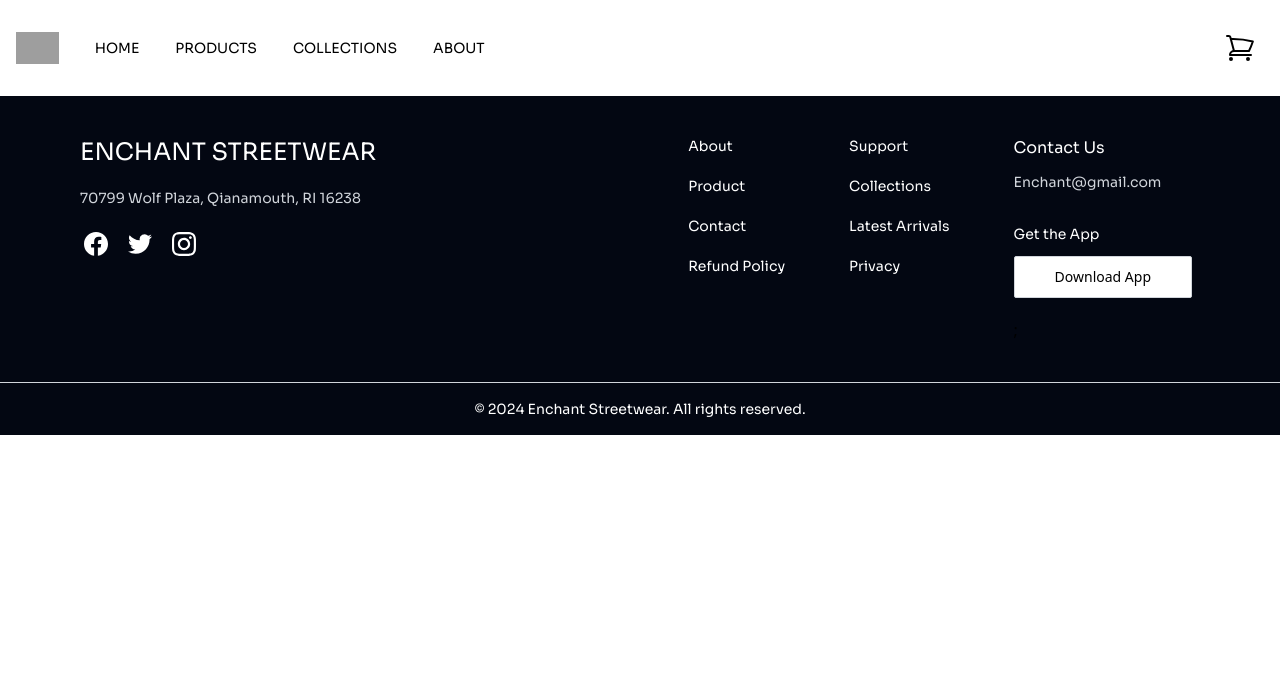
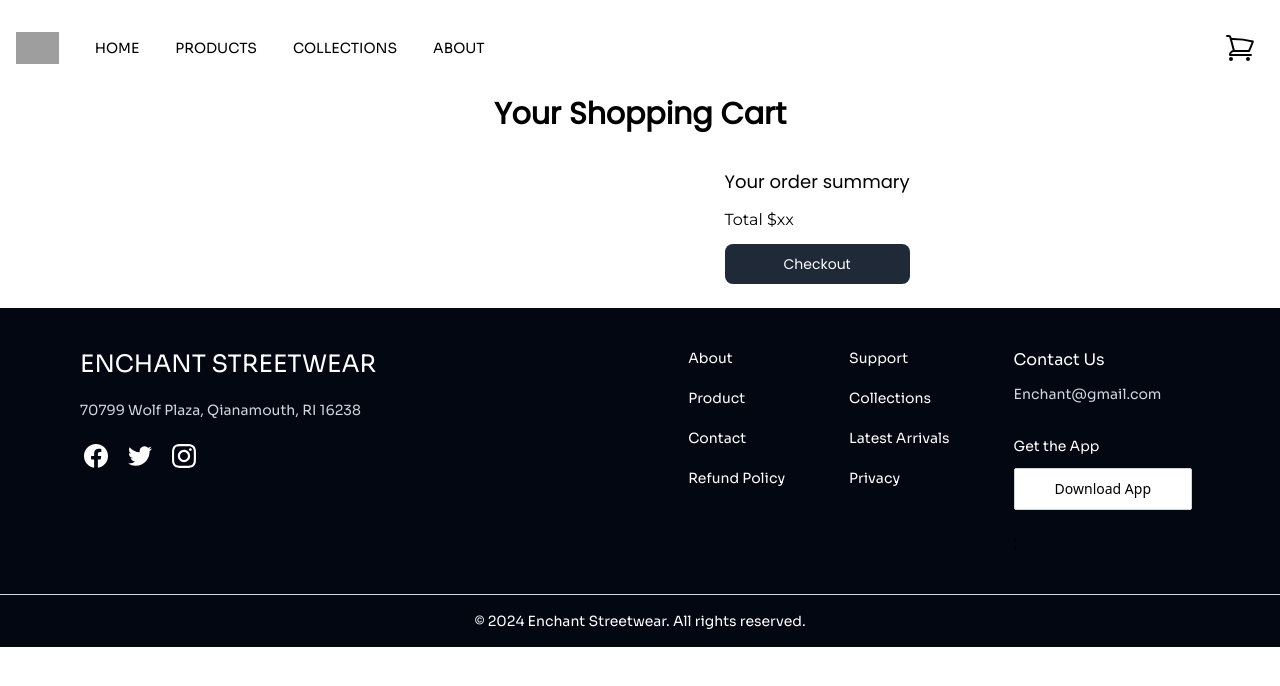
Before and after one commit to h4m24-a/ecommerce-shopping-cart, a React (Vite) app: page /pages/cart in a window 1280 px wide. Shown: the top 686 px of the page. Built offline with nearby package versions, Linux system fonts and the light colour scheme; grey boxes are pictures that could not be loaded.

Commit message:
styled cart page

```diff
--- a/src/components/ui/Quantity.jsx
+++ b/src/components/ui/Quantity.jsx
@@ -4,15 +4,15 @@ import { MinusIcon, PlusIcon } from "@heroicons/react/24/outline";
 const Quantity = ({ value, onDecrease, onIncrease }) => {
   return (
     <div>
-      <div className="border border-gray-400 mx-auto w-fit p-2">
+      <div className="border flex flex-row justify-center border-gray-400 bg-gray-200 rounded-lg mx-auto w-36 p-2">
         <label htmlFor="Quantity" className="sr-only">
           Quantity
         </label>
 
-        <div className="flex items-center gap-1">
+        <div className="flex items-center gap-2">
           <button
             type="button"
-            className="h-5 w-5 leading-5 text-black text-lg transition hover:opacity-75"
+            className="h-3 w-3 leading-3 text-black text-md transition hover:opacity-75"
             onClick={onDecrease}
           >
             <MinusIcon />
@@ -22,13 +22,13 @@ const Quantity = ({ value, onDecrease, onIncrease }) => {
             type="number"
             id="Quantity"
             value={value}
-            className="h-5 w-16 rounded text-center text-md lg:text-xl"
+            className="h-3 font-montserrat bg-gray-200  w-16 rounded text-center text-sm lg:text-md"
             readOnly
           />
 
           <button
             type="button"
-            className="h-5 w-5 leading-8 text-black text-lg transition hover:opacity-75"
+            className="h-3 w-3 leading-8 text-black text-md transition hover:opacity-75"
             onClick={onIncrease}
           >
             <PlusIcon />
--- a/src/pages/Cart.jsx
+++ b/src/pages/Cart.jsx
@@ -3,9 +3,10 @@ import Footer from "../components/Footer";
 import Quantity from "../components/ui/Quantity";
 import { useState } from "react";
 import PropTypes from "prop-types";
+import { TrashIcon } from "@heroicons/react/24/outline";
+import Button from "../components/ui/Button";
 
 const Cart = ({ carts }) => {
-
   const [quantity, setQuantity] = useState(1);
 
   const updateQuantity = (productId, newQuantity) => {
@@ -15,11 +16,13 @@ const Cart = ({ carts }) => {
     }));
   };
 
+  const handleCheckout = () => {
+    alert("Thank you for your order!")
+  }
+
   const decreaseQuantity = (productId) => {
-    updateQuantity(productId, Math.max(quantity[productId] - 1, 1));   // first -1 is to decrease by one, second 1 is make sure that its never less than one
+    updateQuantity(productId, Math.max(quantity[productId] - 1, 1)); // first -1 is to decrease by one, second 1 is make sure that its never less than one
   };
-
-
 
   const increaseQuantity = (productId) => {
     updateQuantity(productId, (quantity[productId] || 0) + 1);
@@ -29,26 +32,47 @@ const Cart = ({ carts }) => {
     <>
       <NavBar />
 
-      <div className="flex flex-col">
+      <h1 className="text-3xl text-center font-poppins font-bold mb-4">
+        Your Shopping Cart
+      </h1>
+      <div className="container w-full mt-5  mx-auto flex-col flex justify-evenly p-4 lg:flex-row ">
+        <div className="flex flex-col gap-3 items-center">
           {carts.map((product) => (
-          <div key={product.id}>
+            <div
+              key={product.id}
+              className=" border-2 border-gray-300 rounded-lg  flex flex-row  w-full items-center gap-5  p-4 md:justify-center lg:gap-20 "
+            >
               <img
-              className="h-32 w-32 rounded-md aspect-square object-cover"
+                className="h-32 w-32 rounded-md object-cover mb-4"
                 src={product.image}
                 alt={product.name}
               />
-            <p>{product.name}</p>
 
-            <div className="flex flex-col">
+              <div className="flex flex-col gap-3">
+                <p className="text-sm font-sora font-medium">{product.name}</p>
+                <p className="text-sm font-sora font-medium">
+                  ${product.price}
+                </p>
                 <Quantity
                   value={quantity[product.id] || 0}
                   onDecrease={() => decreaseQuantity(product.id)}
                   onIncrease={() => increaseQuantity(product.id)}
                 />
-              <p>{product.price}</p>
               </div>
+              <TrashIcon className="w-14 h-14 hover:bg-gray-300 p-3 active:text-red-500 cursor-pointer" />
             </div>
           ))}
+        </div>
+
+        <div className="flex flex-col gap-3">
+        <h2 className="font-poppins text-lg text">Your order summary</h2>
+        <p className=" text-md font-montserrat">Total $xx</p>
+        <Button
+        btnClass="text-white w-full font-poppins bg-gray-800 hover:bg-gray-900 focus:outline-none focus:ring-4 focus:ring-gray-300 font-medium rounded-lg text-sm px-5 py-2.5 me-2 mb-2 dark:bg-gray-800 dark:hover:bg-gray-700 dark:focus:ring-gray-700 dark:border-gray-700"
+        text="Checkout"
+        onClick={handleCheckout} />
+
+        </div>
       </div>
 
       <Footer />
```
Lines whose indentation alone changed are shown as unchanged.
